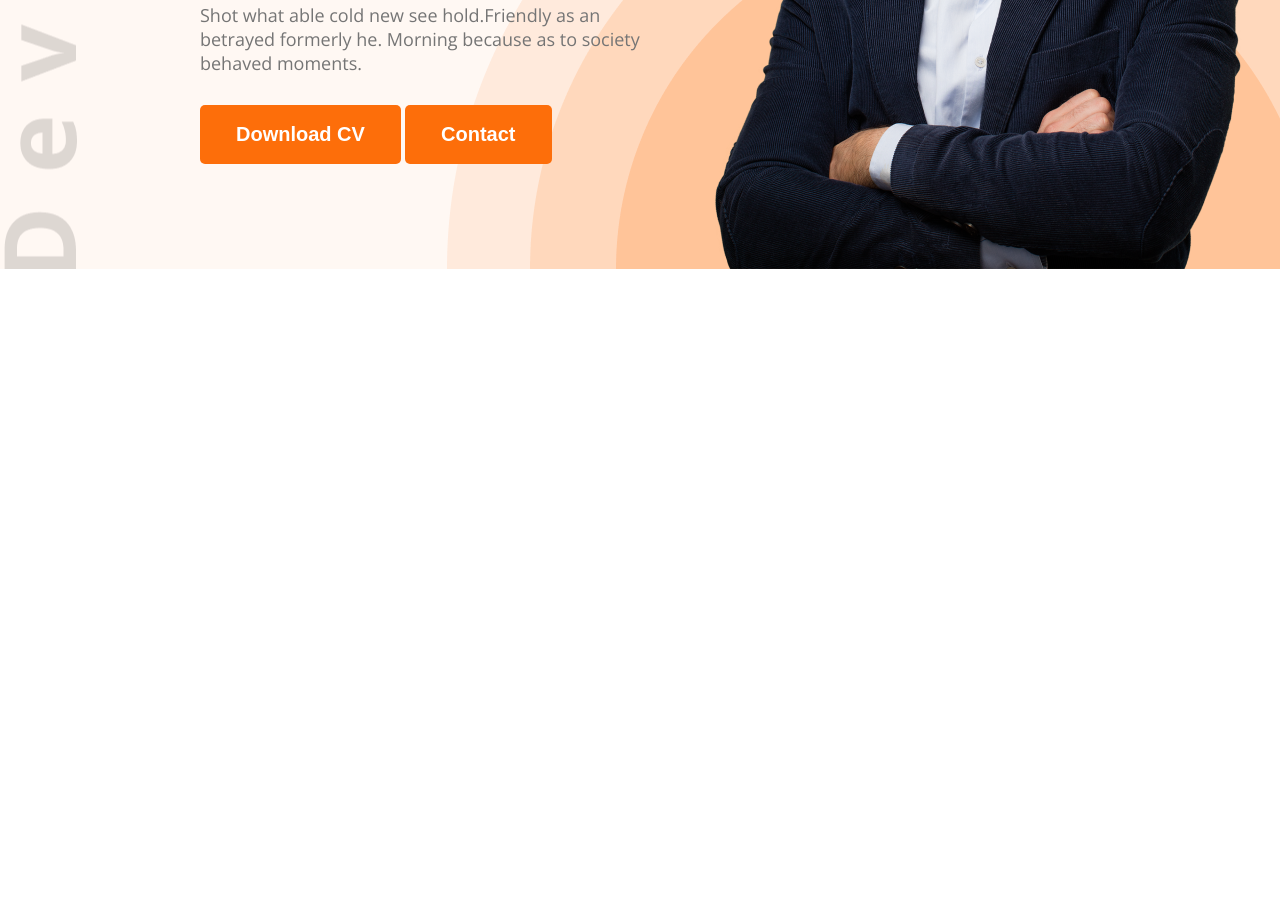
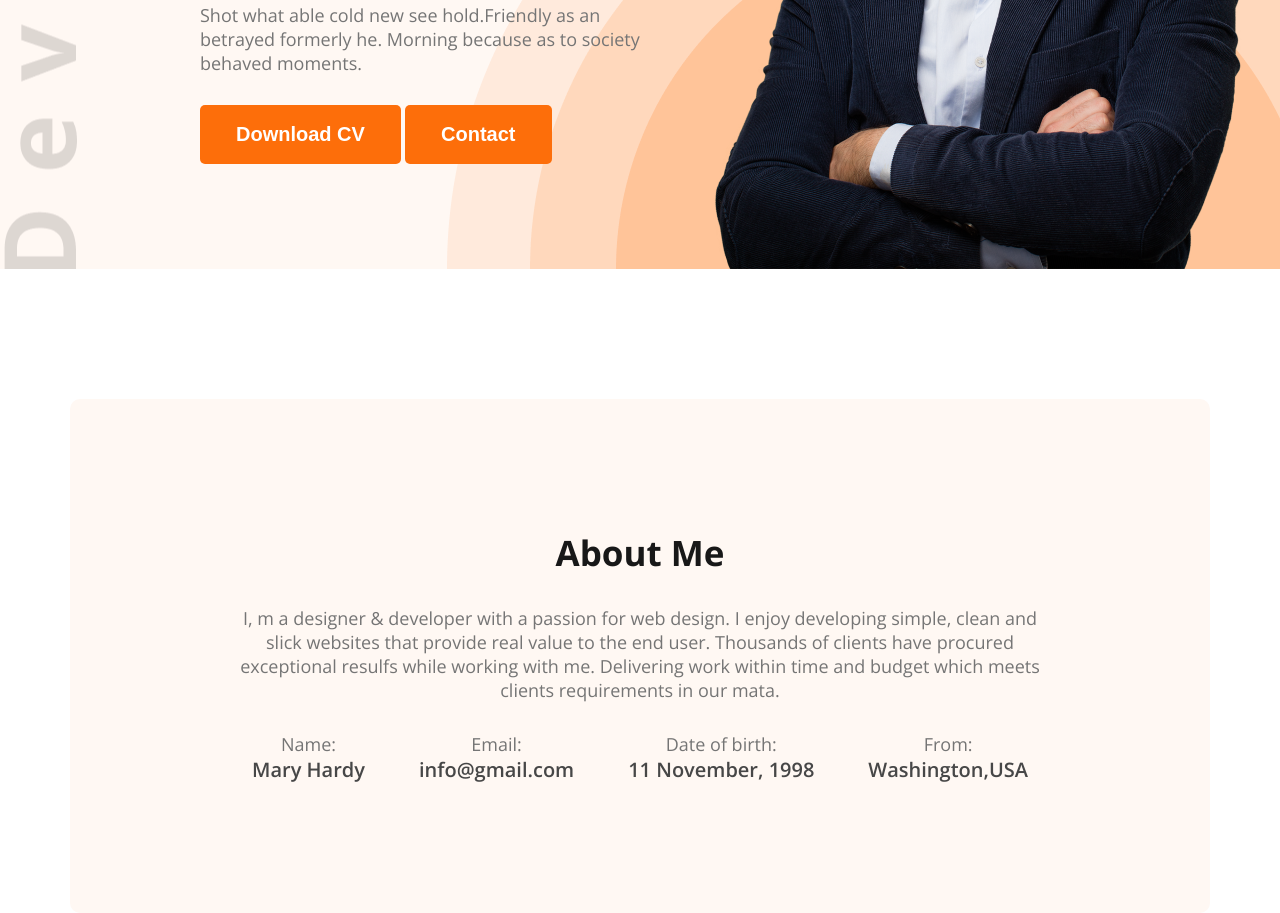
Before and after one commit to SHShadhin/web-developer-portfolio, a plain HTML site: page index.html in a window 1280 px wide. Shown: the part 488-1401 px from the top of the page. Before the commit the page ends 800 px from the top, so only its background shows below. Drawn offline with nearby package versions, Linux system fonts and the light colour scheme.

Commit message:
about section added

```diff
--- a/index.html
+++ b/index.html
@@ -37,7 +37,32 @@
       </div>
     </header>
 
-    <main></main>
+    <main>
+      <section class="about">
+        <h3 class="section-title">About Me</h3>
+        <p class="section-description dark-3">I, m a designer & developer with a passion for web design. I enjoy developing simple, clean and slick websites that provide real value to the end user. Thousands of clients have procured exceptional resulfs while working with me. Delivering work within time and budget which meets clients requirements in our mata.</p>
+        <div class="about-items">
+        <!-- div.about-item*4>p.item-title+p.item-description  -->
+        <div class="about-item">
+          <p class="item-title dark-3">Name:</p>
+          <p class="item-description">Mary Hardy</p>
+        </div>
+        <div class="about-item">
+          <p class="item-title dark-3">Email:</p>
+          <p class="item-description">info@gmail.com</p>
+        </div>
+        <div class="about-item">
+          <p class="item-title dark-3">Date of birth:</p>
+          <p class="item-description">11 November, 1998</p>
+        </div>
+        <div class="about-item">
+          <p class="item-title dark-3">From:</p>
+          <p class="item-description">Washington,USA</p>
+        </div>
+      </div>
+      </section>
+
+    </main>
 
     <footer></footer>
   </body>
--- a/styles/style.css
+++ b/styles/style.css
@@ -21,6 +21,14 @@
 }
 .dark-3 {
     color: #757575;
+    font-size: 18px;
+}
+
+.section-title {
+    color: #181818;
+    font-size: 35px;
+    font-weight: bold;
+    margin-bottom: 30px;
 }
 
 .btn-primary {
@@ -103,3 +111,37 @@ nav li a {
 .banner-content {
     max-width: 585px;
 }
+
+
+main {
+    max-width: 1140px;
+    border-radius: 10px;
+    background-color: #FFF8F3;
+    margin: 0 auto;
+}
+
+
+
+/* About Styles */
+
+.about {
+    padding: 130px 155px;
+    text-align: center;
+    margin-top: 130px;
+}
+
+.about-items {
+    display: flex;
+    justify-content: space-around;
+    margin-top: 30px;
+}
+.about-title {
+    font-size: 20px;
+    color: #757575;
+
+}
+.item-description {
+    font-weight: 600;
+    color: #474747;
+    font-size: 20px;
+}
```
